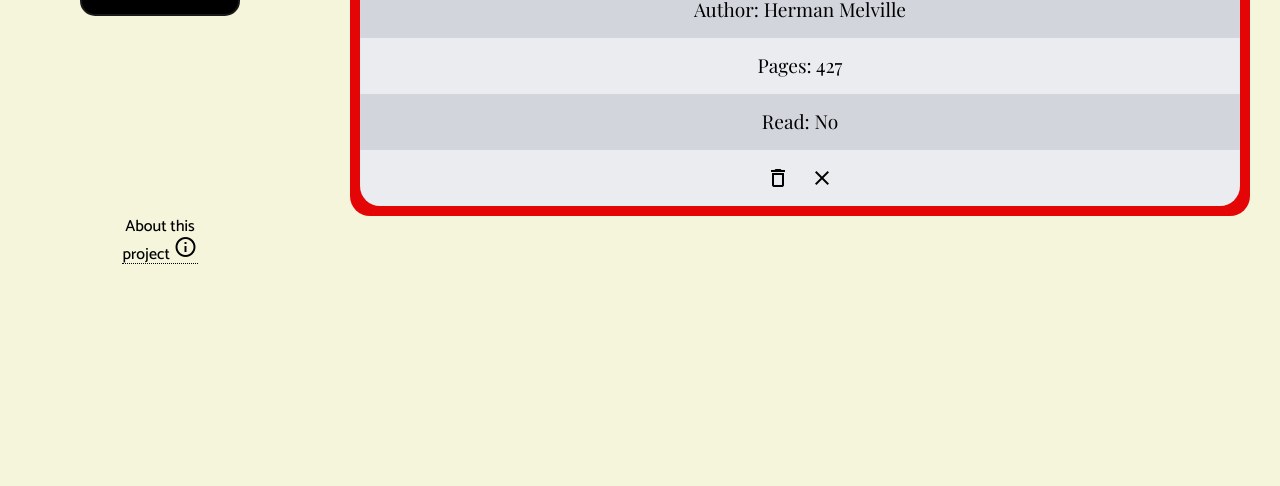
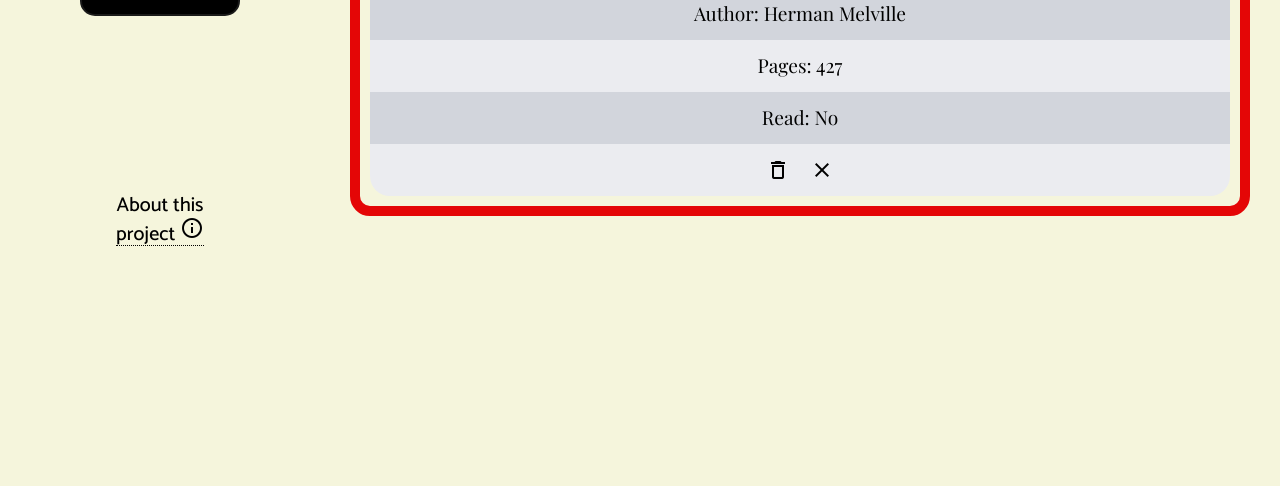
Before and after one commit to aaronkg1/book-library, a plain HTML site: page index.html in a window 1280 px wide. Shown: the part 314-800 px from the top of the page. Drawn offline with nearby package versions, Linux system fonts and the light colour scheme; a web font is replaced by a local one.

Commit message:
Border color changes depending on read state of the book

```diff
--- a/styles.css
+++ b/styles.css
@@ -112,6 +112,7 @@ font-family: 'Catamaran', sans-serif;
     gap: 20px;
     align-items: center;
     font-family: 'Catamaran', sans-serif;
+    font-size: 20px;
 
 }
 
@@ -186,7 +187,7 @@ ul {
 
 
 .book {
-    background-color: rgb(228, 6, 6);
+    border: solid rgb(228, 6, 6) 10px;
     display: grid;
     grid-template-rows: 1fr 1fr 1fr 1fr 1fr;
     align-content: center;
@@ -254,7 +255,7 @@ gap: 20px;
 
 
 .read {
-    background-color: rgb(0, 255, 8);
+    border-color: rgb(0, 255, 8);
 }
 
 
```
